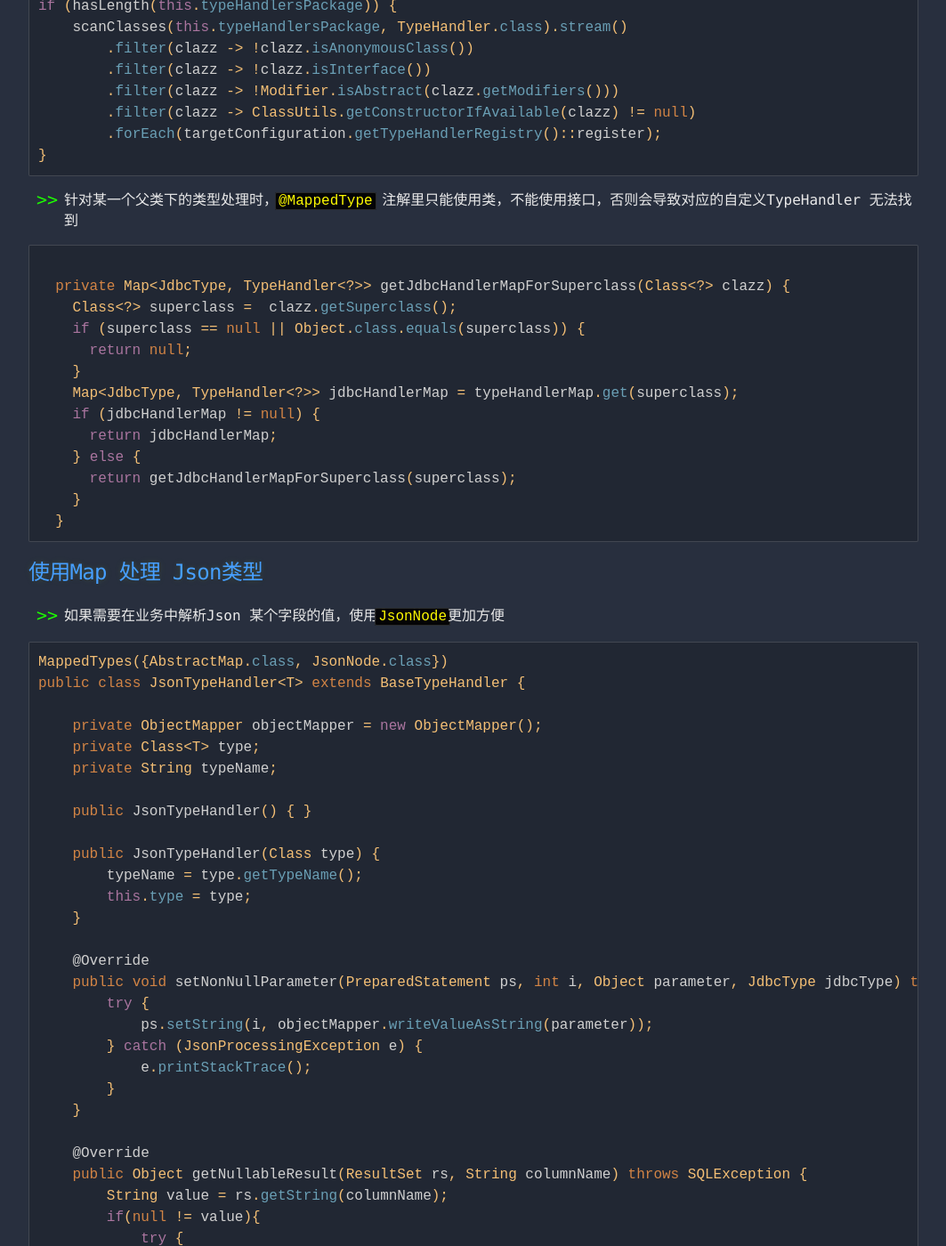
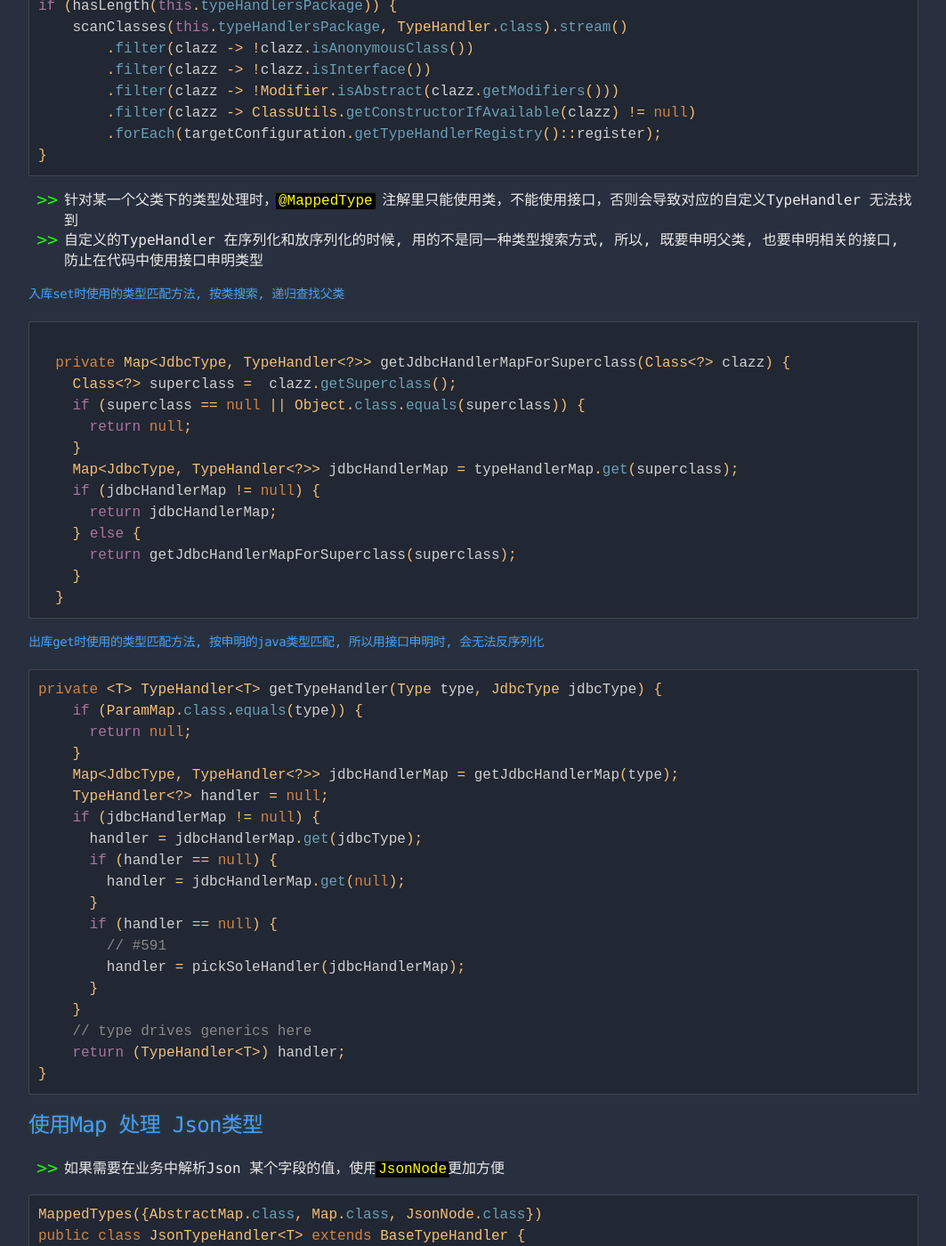
Before and after one commit to Ikki-Dai/blogs, a Jekyll site: the page built from _posts/2019-09-25-MyBatis自定义TypeHandler.md, in a window 1280 px wide and 1400 px high, scrolled down 711 px. Shown: the whole window at 89% size, without its empty margins (108-1171 px from the left). Built offline with Jekyll 4.4.1, drawn with Linux system fonts in a browser that asks for light colours; some of the changed text lies outside the part shown.

Commit message:
add interface support for TypeHandler

````diff
--- a/_posts/2019-09-25-MyBatis自定义TypeHandler.md
+++ b/_posts/2019-09-25-MyBatis自定义TypeHandler.md
@@ -9,7 +9,7 @@
 
 ## 坑
 
-- 自定义的TypeHandler 必须不是接口，不是抽象类，有无参构造函数, 不能是匿名类
+- 自定义的TypeHandler 必须不是接口, 不是抽象类,有无参构造函数, 不能是匿名类
 
 ```java
 //  mybatis-spring-boot-starter 2.0.1
@@ -32,6 +32,9 @@ if (hasLength(this.typeHandlersPackage)) {
 ```
 
 - 针对某一个父类下的类型处理时，`@MappedType` 注解里只能使用类，不能使用接口，否则会导致对应的自定义TypeHandler 无法找到
+- 自定义的TypeHandler 在序列化和放序列化的时候, 用的不是同一种类型搜索方式, 所以, 既要申明父类, 也要申明相关的接口, 防止在代码中使用接口申明类型
+
+#### 入库set时使用的类型匹配方法, 按类搜索, 递归查找父类
 
 ```java
 
@@ -49,6 +52,29 @@ if (hasLength(this.typeHandlersPackage)) {
   }
 ```
 
+#### 出库get时使用的类型匹配方法, 按申明的java类型匹配, 所以用接口申明时, 会无法反序列化
+
+```java
+private <T> TypeHandler<T> getTypeHandler(Type type, JdbcType jdbcType) {
+    if (ParamMap.class.equals(type)) {
+      return null;
+    }
+    Map<JdbcType, TypeHandler<?>> jdbcHandlerMap = getJdbcHandlerMap(type);
+    TypeHandler<?> handler = null;
+    if (jdbcHandlerMap != null) {
+      handler = jdbcHandlerMap.get(jdbcType);
+      if (handler == null) {
+        handler = jdbcHandlerMap.get(null);
+      }
+      if (handler == null) {
+        // #591
+        handler = pickSoleHandler(jdbcHandlerMap);
+      }
+    }
+    // type drives generics here
+    return (TypeHandler<T>) handler;
+}
+```
 
 
 
@@ -57,7 +83,7 @@ if (hasLength(this.typeHandlersPackage)) {
 - 如果需要在业务中解析Json 某个字段的值，使用`JsonNode`更加方便
 
 ```java
-MappedTypes({AbstractMap.class, JsonNode.class})
+MappedTypes({AbstractMap.class, Map.class, JsonNode.class})
 public class JsonTypeHandler<T> extends BaseTypeHandler {
 
     private ObjectMapper objectMapper = new ObjectMapper();
@@ -148,7 +174,7 @@ public class JsonTypeHandler<T> extends BaseTypeHandler {
 ```java
 
 
-@MappedTypes({AbstractList.class})
+@MappedTypes({AbstractList.class, List.class})
 public class ListTypeHandler extends BaseTypeHandler<AbstractList<String>> {
 
     public static final String SPLITER = ",";
````
